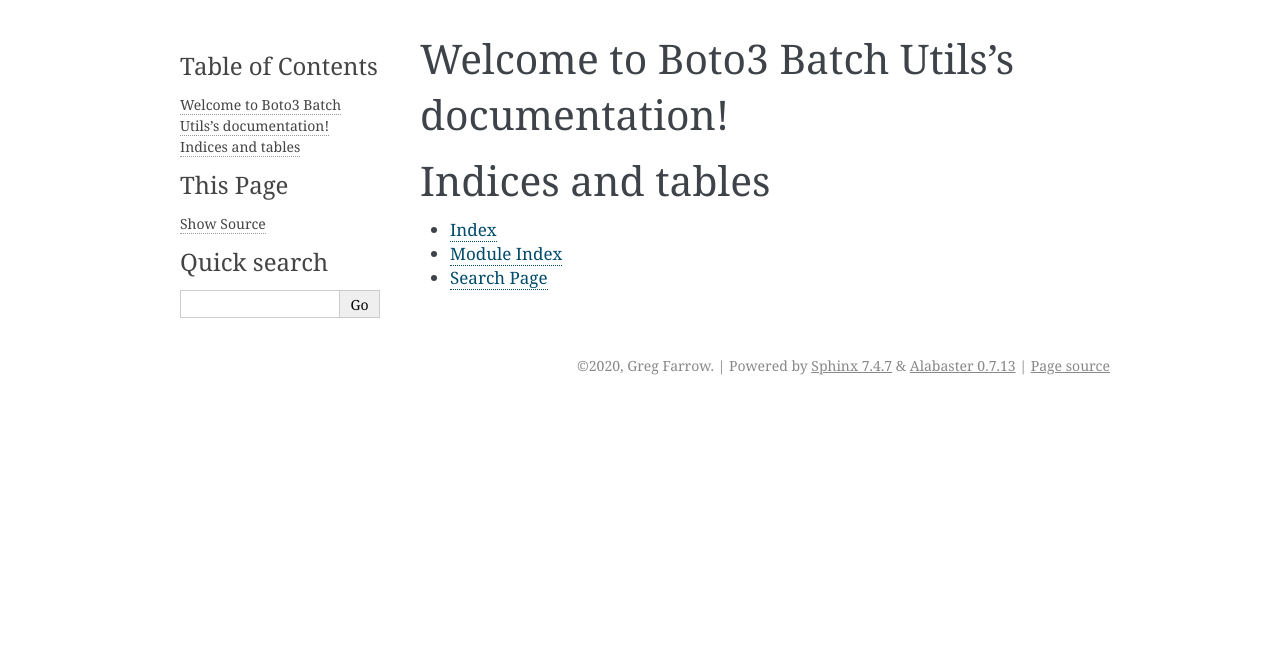
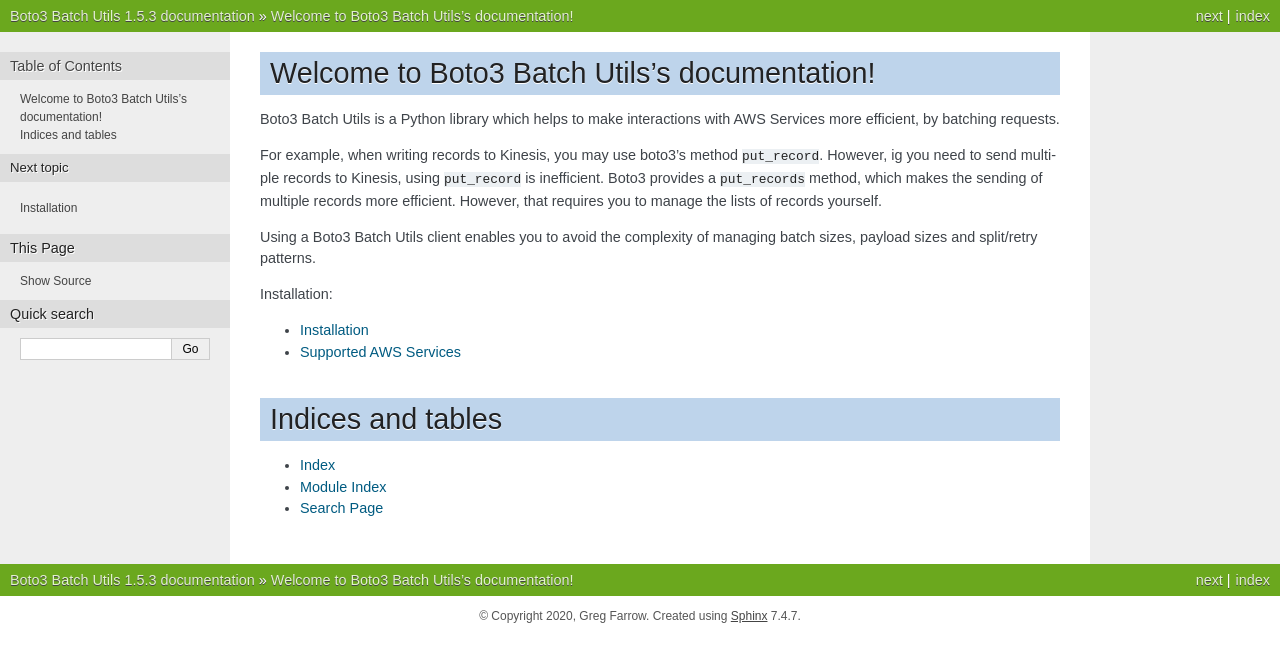
Before and after one commit to g-farrow/boto3_batch_utils, a Sphinx documentation site: the page built from docs/index.rst, in a window 1280 px wide. Shown: the top 662 px of the page. Built offline with Sphinx 7.4.7, drawn with Linux system fonts in a browser that asks for light colours.

Commit message:
Added basic docs

````diff
--- a/docs/conf.py
+++ b/docs/conf.py
@@ -31,6 +31,7 @@
 # extensions coming with Sphinx (named 'sphinx.ext.*') or your custom
 # ones.
 extensions = [
+    'recommonmark'
 ]
 
 # Add any paths that contain templates here, relative to this directory.
@@ -47,7 +48,7 @@
 # The theme to use for HTML and HTML Help pages.  See the documentation for
 # a list of builtin themes.
 #
-html_theme = 'alabaster'
+html_theme = 'nature'
 
 # Add any paths that contain custom static files (such as style sheets) here,
 # relative to this directory. They are copied after the builtin static files,
--- a/docs/index.rst
+++ b/docs/index.rst
@@ -6,10 +6,22 @@
 Welcome to Boto3 Batch Utils's documentation!
 =============================================
 
+Boto3 Batch Utils is a Python library which helps to make interactions with AWS Services more efficient, by batching
+requests.
+
+For example, when writing records to Kinesis, you may use boto3's method ``put_record``. However, ig you need to send
+multiple records to Kinesis, using ``put_record`` is inefficient. Boto3 provides a ``put_records`` method, which makes
+the sending of multiple records more efficient. However, that requires you to manage the lists of records yourself.
+
+Using a Boto3 Batch Utils client enables you to avoid the complexity of managing batch sizes, payload sizes and
+split/retry patterns.
+
 .. toctree::
    :maxdepth: 2
-   :caption: Contents:
+   :caption: Installation:
 
+   pages/installation.md
+   pages/supported_aws_services.md
 
 
 Indices and tables
--- /dev/null
+++ b/docs/pages/installation.md
@@ -0,0 +1,5 @@
+# Installation
+
+To install Boto3 Batch Utils simply use `pip`:
+
+```pip install boto3-batch-utils```
--- /dev/null
+++ b/readthedocs.yml
@@ -0,0 +1,6 @@
+# Required
+version: 2
+
+# Build documentation in the docs/ directory with Sphinx
+sphinx:
+  configuration: docs/conf.py
````
Also changed, not shown: docs/pages/guide.md (added, +52 -0 lines), docs/pages/supported_aws_services.md (added, +8 -0 lines), docs/contents.rst (added), 1 other file.
